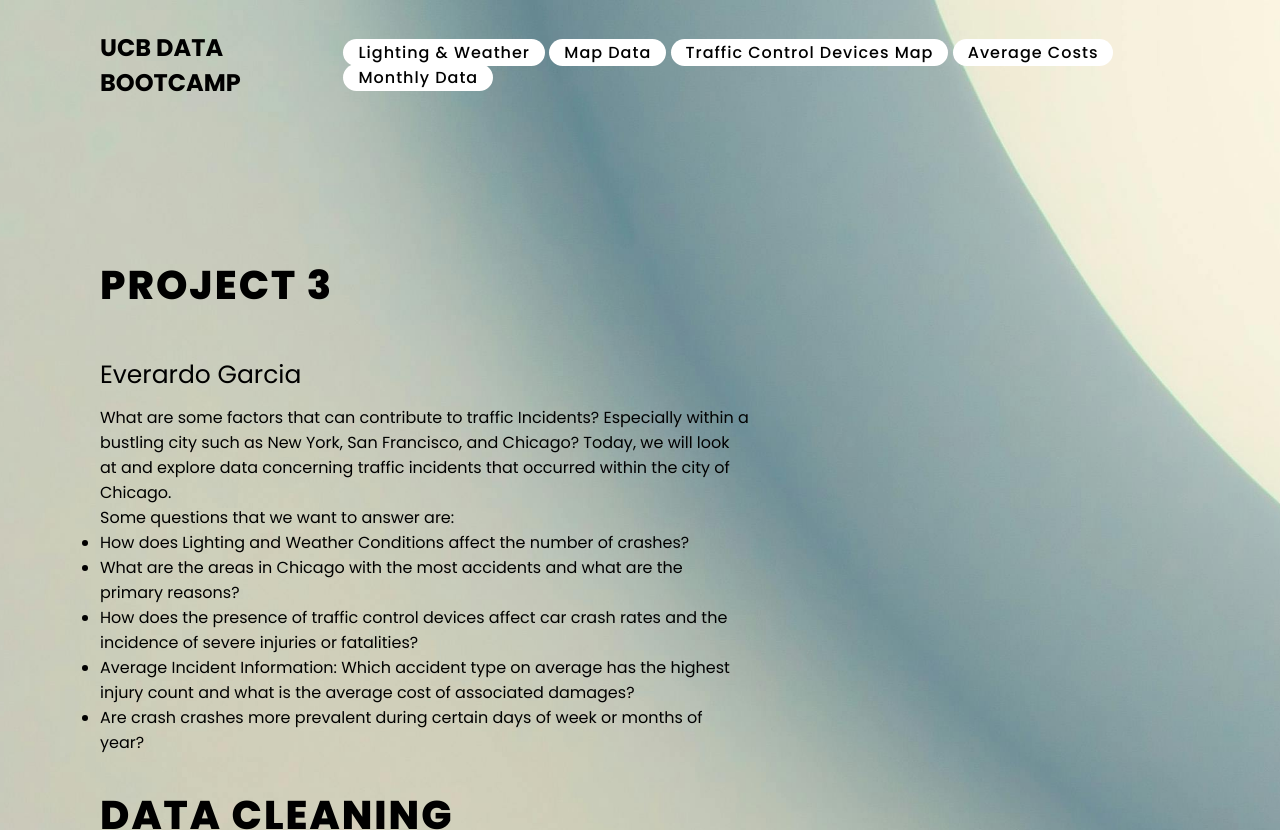
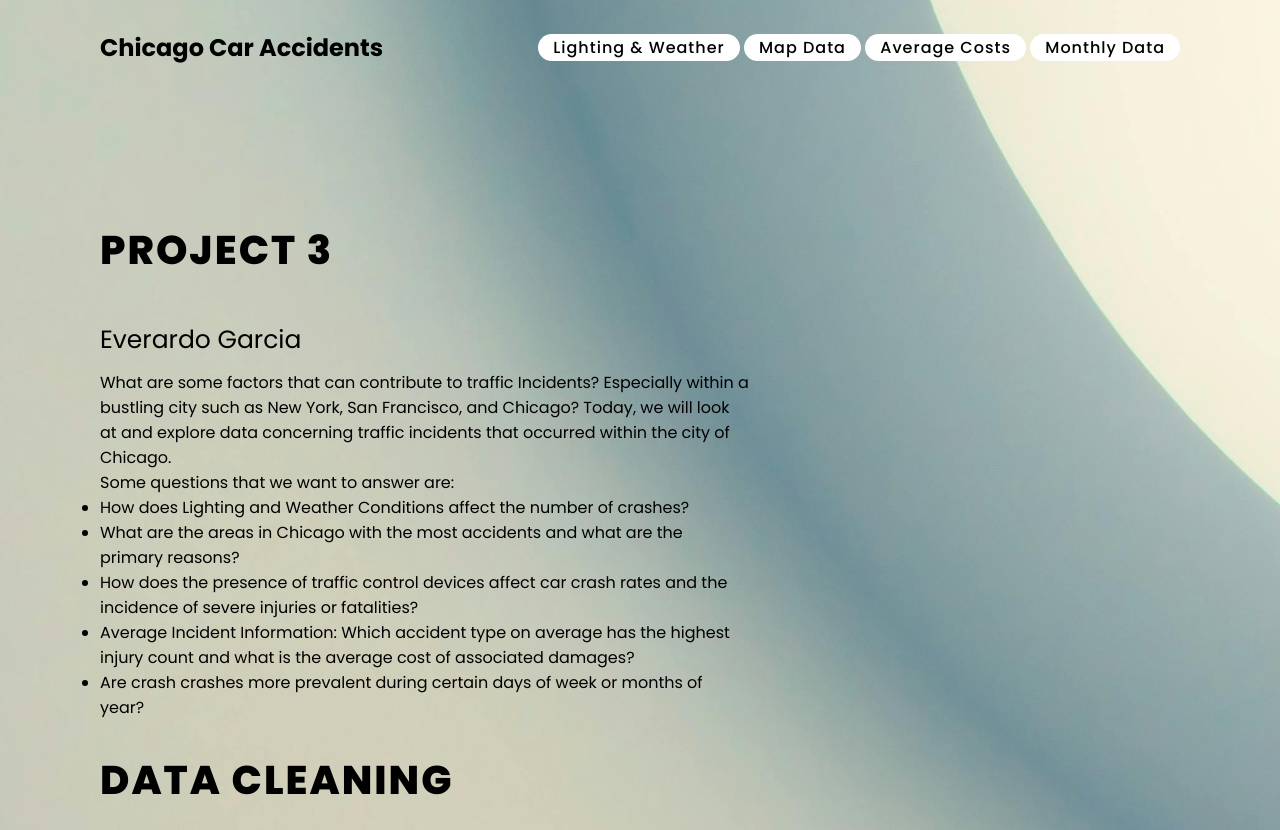
Before and after one commit to Ever30/Chicago-Car-Accidents, a plain HTML site: page index.html in a window 1280 px wide. Shown: the top 830 px of the page. Drawn offline with Linux system fonts and the light colour scheme.

Commit message:
Update index.html

```diff
--- a/index.html
+++ b/index.html
@@ -3,19 +3,19 @@
 <head>
     <meta charset="UTF-8">
     <meta name="viewport" content="width=device-width, initial-scale=1.0">
-    <title>DATA VISUAL</title>
+    <title>Chicago Car Accidents</title>
     <link rel="stylesheet" href="mainstyle.css">
 
 </head>
 <body>
     <section>
         <header>
-            <h2>UCB DATA BOOTCAMP</h2>
+            <h2>Chicago Car Accidents</h2>
 
             <div class="navigation">
                 <a href="./conditionIndex.html">Lighting & Weather</a>
                 <a href="Chicago_Car_Accidents/index.html">Map Data</a>
-                <a href="https://robles4293.pythonanywhere.com/">Traffic Control Devices Map</a>
+                <!-- <a href="https://robles4293.pythonanywhere.com/">Traffic Control Devices Map</a> -->
                 <a href="./crash_type_cost.html">Average Costs</a>
                 <a href="crashMonth_days/indexMW.html">Monthly Data</a>
             </div>
```
